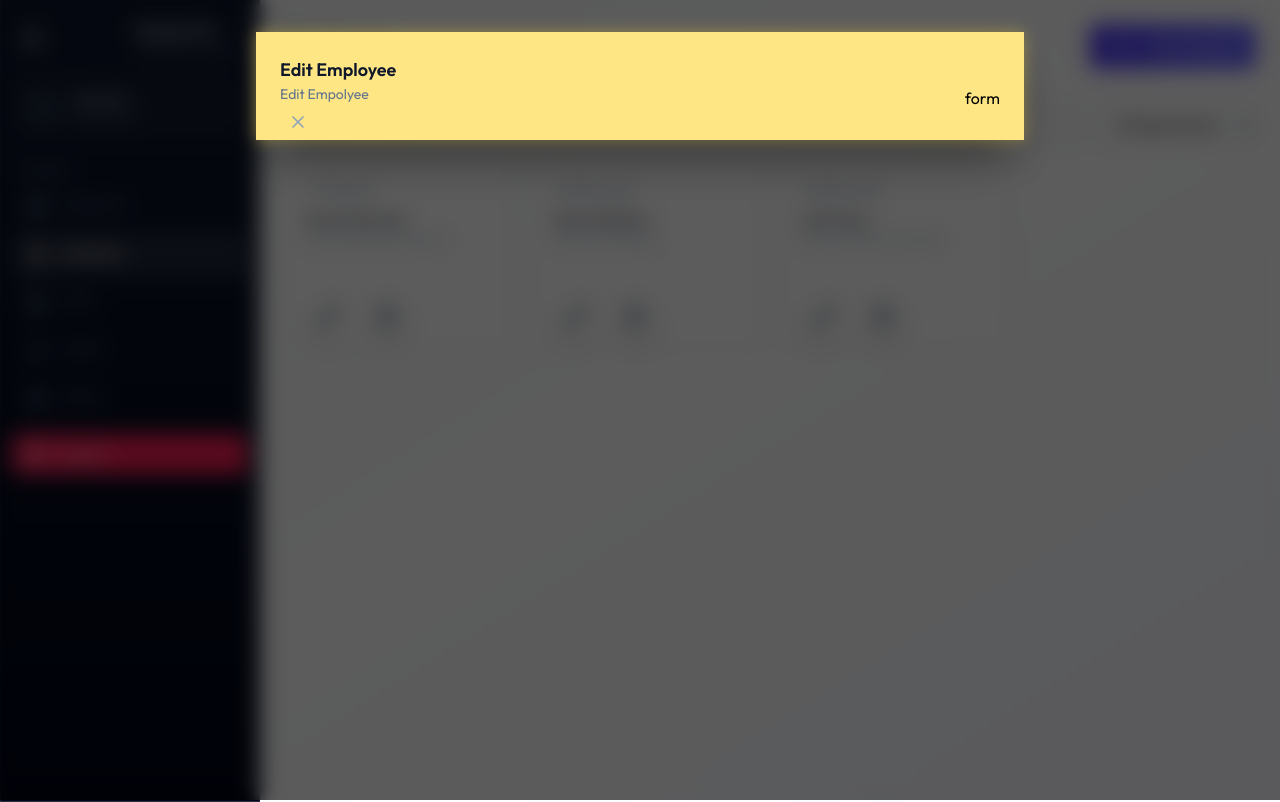
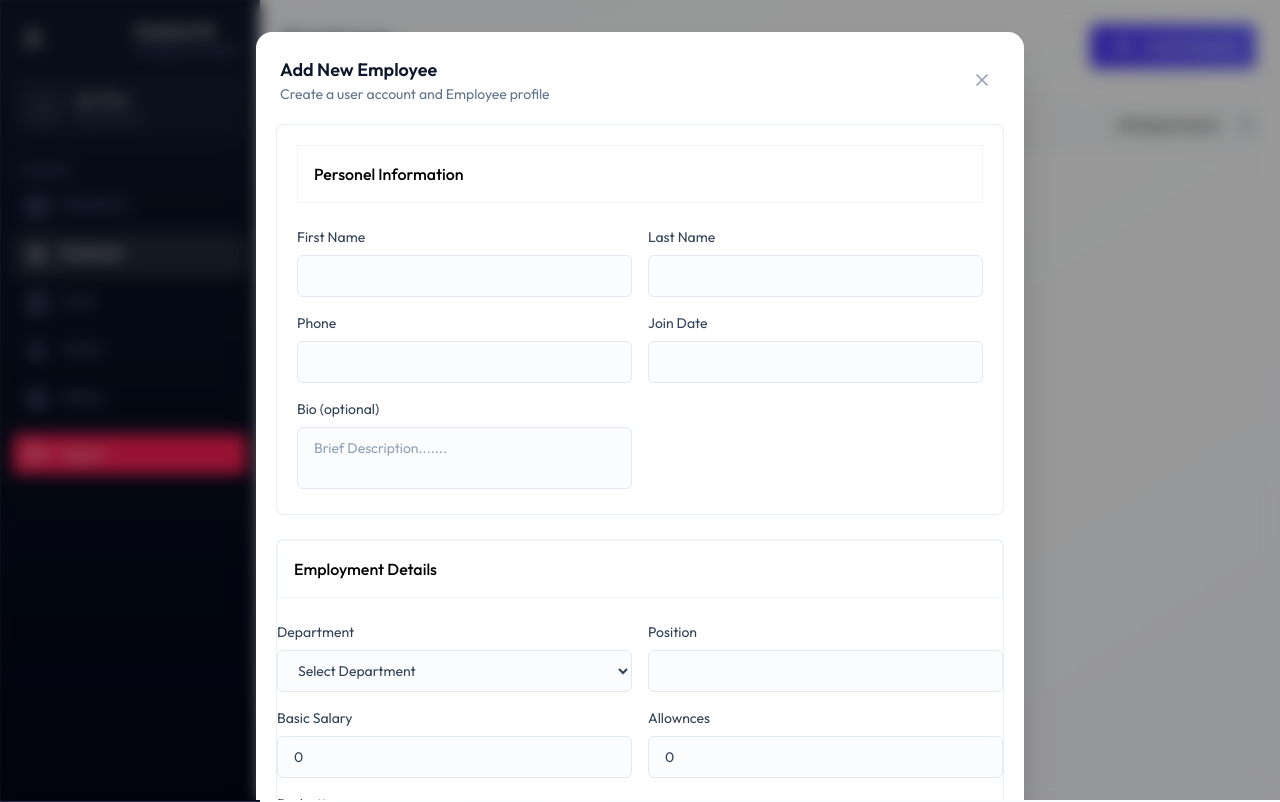
Before and after one commit to Eslam0Mohamed/EMS, a React (Vite) app in the folder client/: page /employees in a window 1280 px wide. Built offline with nearby package versions, Linux system fonts and the light colour scheme; the HTML template or start-up script is replaced by a standard one.

Commit message:
adding employee form component

```diff
--- a/client/src/components/Employee.jsx
+++ b/client/src/components/Employee.jsx
@@ -3,6 +3,7 @@ import { dummyEmployeeData, DEPARTMENTS } from '../assets/assets'
 import { Plus, Search, X } from 'lucide-react'
 import Loading from './Loading'
 import EmployeeCard from './EmployeeCard'
+import EmployeeForm from './EmployeeForm'
 const Employee = () => {
   const [employees, setEmployees] = useState([])
   const [loading, setLoading] = useState(true)
@@ -70,39 +71,42 @@ const Employee = () => {
         }
 
       </div>
-      {showCreateModal && <div onClick={() => { setShowCreateModal(false) }} className='fixed bg-black/40 backdrop-blur-sm inset-0 z-50 flex items-start justify-center'>
+      {showCreateModal && <div onClick={() => { setShowCreateModal(false) }} className='fixed bg-black/40 backdrop-blur-sm inset-0 z-50 flex items-start justify-center overflow-auto'>
 
         <div onClick={(e) => { e.stopPropagation() }} className='relative bg-white rounded-2xl shadow-2xl my-8 animate-fade-in max-w-3xl w-full'>
-          <div className='flex items-center justify-between bg-amber-200 p-6 pb-0 '>
+          <div className='flex items-center justify-between  p-6 pb-0 '>
             <div>
               <h1 className='text-slate-900 text-lg font-semibold '>Add New Employee</h1>
               <p className='text-slate-500 text-sm'>Create a user account and Employee profile </p>
+            </div>
             <button onClick={(e) => { setShowCreateModal(false) }}
               className='text-slate-400 p-2 rounded-lg hover:bg-slate-100 hover:text-slate-600 transition-colors duration-200 '>
               <X className='h-5 w-5 ' />
             </button>
           </div>
-            <div>
-form
-            </div>
+          <div className='p-5'>
+            <EmployeeForm onSuccess={() => { setShowCreateModal(false); fetchEmployees() }} onCancel={() => { setShowCreateModal(false) }} />
           </div>
         </div>
       </div>}
-            {edit && <div onClick={() => { setEdit(null) }} className='fixed bg-black/40 backdrop-blur-sm inset-0 z-50 flex items-start justify-center'>
+      {edit && <div onClick={() => { setEdit(null) }} className='fixed bg-black/40 backdrop-blur-sm inset-0 z-50 flex items-start justify-center overflow-auto'>
 
         <div onClick={(e) => { e.stopPropagation() }} className='relative bg-white rounded-2xl shadow-2xl my-8 animate-fade-in max-w-3xl w-full'>
-          <div className='flex items-center justify-between bg-amber-200 p-6 pb-0 '>
+          <div className='flex items-center justify-between p-6 pb-0 '>
             <div>
               <h1 className='text-slate-900 text-lg font-semibold '>Edit Employee</h1>
               <p className='text-slate-500 text-sm'>Edit Empolyee </p>
+            </div>
             <button onClick={() => { setEdit(null) }}
               className='text-slate-400 p-2 rounded-lg hover:bg-slate-100 hover:text-slate-600 transition-colors duration-200 '>
               <X className='h-5 w-5 ' />
             </button>
+
           </div>
-            <div>
-form
-            </div>
+          <div className='p-5'>
+            <EmployeeForm initialData={edit} onCancel={() => { setEdit(null) }} onSuccess={() => {
+              setEdit(null); fetchEmployees();
+            }} />
           </div>
         </div>
       </div>}
--- a/client/src/components/EmployeeCard.jsx
+++ b/client/src/components/EmployeeCard.jsx
@@ -27,7 +27,7 @@ if (!confirm("Are you sure you want to delete this employee")) {
             </div>
             {
                 !employee.isDeleted && <div className='px-5 pb-2 flex gap-4'>
-                    <button onClick={onEdit(employee)} className='text-slate-600 rounded-xl bg-white/90 p-2.5 shadow-lg hover:text-slate-900 transition-all duration-200 '>
+                    <button onClick={()=>{onEdit(employee)}} className='text-slate-600 rounded-xl bg-white/90 p-2.5 shadow-lg hover:text-slate-900 transition-all duration-200 '>
                         <Pencil />
                     </button>
                     <button onClick={handleDelete} className='text-slate-600 rounded-xl bg-white/90 p-2.5 shadow-lg hover:text-rose-500 transition-all duration-200 '>
--- a/client/src/components/EmployeeForm.jsx
+++ b/client/src/components/EmployeeForm.jsx
@@ -0,0 +1,122 @@
+import { useState } from 'react'
+import { useNavigate } from 'react-router-dom'
+import { DEPARTMENTS } from '../assets/assets'
+import { Loader2Icon } from 'lucide-react'
+
+const EmployeeForm = ({ initialData, onSuccess, onCancel }) => {
+    const navigate = useNavigate()
+    const [loading, setLoading] = useState()
+    const editMode = !!initialData
+    const handlSubmit = (e) => {
+        e.preventDefualt()
+    }
+    return (
+        <form className='max-w-3xl animate-fade-in space-y-6 overflow-y-scroll' onSubmit={handlSubmit}>
+
+            <div className='card p-5'>
+                <h3 className='font-medium mb-6 p-4 border border-slate-100'>Personel Information</h3>
+                <div className='grid grid-cols-1 sm:grid-cols-2 gap-4 text-sm text-slate-700'>
+                    <div>
+                        <label htmlFor="firsName" className='mb-2 block'>First Name</label>
+                        <input type="text" name="firsName" id="firsName" required defaultValue={initialData?.firstName} />
+                    </div>
+                    <div>
+                        <label htmlFor="lastName" className='mb-2 block'>Last Name</label>
+                        <input type="text" name="lastName" id="lastName" required defaultValue={initialData?.lastName} />
+                    </div>
+                    <div>
+                        <label htmlFor="phone" className='mb-2 block'>Phone</label>
+                        <input type="text" name="phone" id="phone" required defaultValue={initialData?.phone} />
+                    </div>
+                    <div>
+                        <label htmlFor="joinDate" className='mb-2 block'>Join Date</label>
+                        <input type="text" name="joinDate" id="joinDate" required
+                            defaultValue={initialData?.joinDate ? new Date(initialData?.joinDate).toLocaleDateString() : ""} />
+                    </div>
+                    <div>
+                        <label htmlFor="bio" className='mb-2 block'>Bio (optional)</label>
+                        <textarea type="text" name="bio" id="bio"
+                            defaultValue={initialData?.bio} className='resize-none col-span-full' placeholder='Brief Description.......' />
+                    </div>
+                </div>
+            </div>
+            <div className="card pb-5">
+                <h3 className='font-medium mb-6 p-4 border border-slate-100'>Employment Details</h3>
+                <div className='grid grid-cols-1 sm:grid-cols-2 gap-4 text-sm text-slate-700'>
+                    <div>
+                        <label htmlFor="department" className='mb-2 block'>Department</label>
+                        <select name="department" id="department" defaultValue={initialData?.department || ""}>
+                            <option value="">Select Department</option>
+                            {DEPARTMENTS.map((dep) => {
+                                return <option key={dep} value={dep}>{dep}</option>
+                            })}
+                        </select>
+                    </div>
+                    <div>
+                        <label htmlFor="position" className='mb-2 block'>Position</label>
+                        <input type="text" name="position" id="position" required
+                            defaultValue={initialData?.position} />
+                    </div>
+                    <div>
+                        <label htmlFor="basicSalary" className='mb-2 block'>Basic Salary</label>
+                        <input type="number" name="basicSalary" id="basicSalary" required
+                            defaultValue={initialData?.basicSalary || 0} />
+                    </div>
+                    <div>
+                        <label htmlFor="allownces" className='mb-2 block'>Allownces</label>
+                        <input type="number" name="allownces" id="allownces" required
+                            defaultValue={initialData?.allownces || 0} />
+                    </div>
+                    <div>
+                        <label htmlFor="deductions" className='mb-2 block'>Deductions</label>
+                        <input type="number" name="deductions" id="deductions" required
+                            defaultValue={initialData?.deductions || 0} />
+                    </div>
+                    {editMode && <div>
+                        <label htmlFor="status" className='mb-2 block'>Status</label>
+                        <select  name="status" id="status" defaultValue={initialData?.employmentStatus}>
+                            <option value="ACTIVE">Active</option>
+                            <option value="INACTIVE">In Active</option>
+                        </select>
+                    </div>}
+
+                </div>
+            </div>
+            <div className='card p-5'>
+                <h3 className='text-base font-medium mb-6 p-4 border border-slate-100'>Account Setup</h3>
+                <div className='grid grid-cols-1 sm:grid-cols-2 gap-4 text-sm text-slate-700'>
+                    <div className='sm:col-span-2'>
+                        <label htmlFor="firsName" className='mb-2 block '>Work Email</label>
+                        <input type="email" name="email" id="email" required defaultValue={initialData?.email} />
+                    </div>
+                    {!editMode && <div>
+                        <label htmlFor="password" className='mb-2 block'>Temporary Password</label>
+                        <input type="password" name="password" id="password" required />
+                    </div>}
+                    {editMode && <div>
+                        <label htmlFor="password" className='mb-2 block'>Change Password (optional)</label>
+                        <input type="password" name="password" id="password" placeholder={"Leave Blank if you want current"} />
+                    </div>}
+                    <div>
+                        <label htmlFor="role" className='mb-2 block'>System role</label>
+                        <select name="role" id="role" defaultValue={initialData?.user.role}>
+                            <option value="EMPLOYEE">Employee</option>
+                            <option value="ADMIN">Admin</option>
+                        </select>
+                    </div>
+
+
+                </div>
+            </div>
+            <div className='flex flex-col-reverse sm:flex-row  justify-end items-center gap-4'>
+                <button type="button" className="btn-secondary cursor-pointer" onClick={onCancel}>cancel</button>
+                <button type="submit" className="btn-primary flex items-center justify-center cursor-pointer" >
+                    {loading&&<Loader2Icon className="animate-spin"/> }
+                    {editMode?"Update Employee":"Create Employee"}
+                </button>
+            </div>
+        </form>
+    )
+}
+
+export default EmployeeForm
```
Lines whose indentation alone changed are shown as unchanged.
